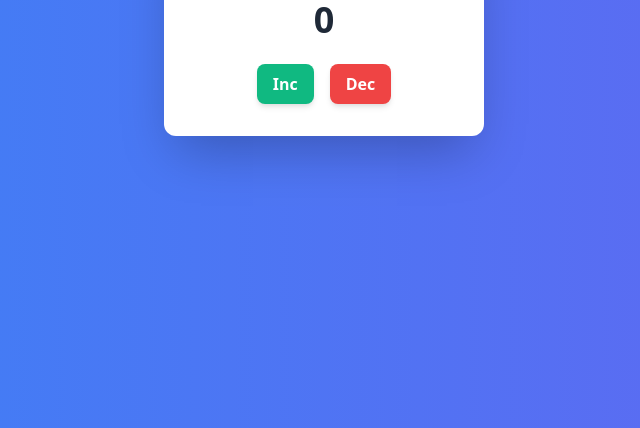
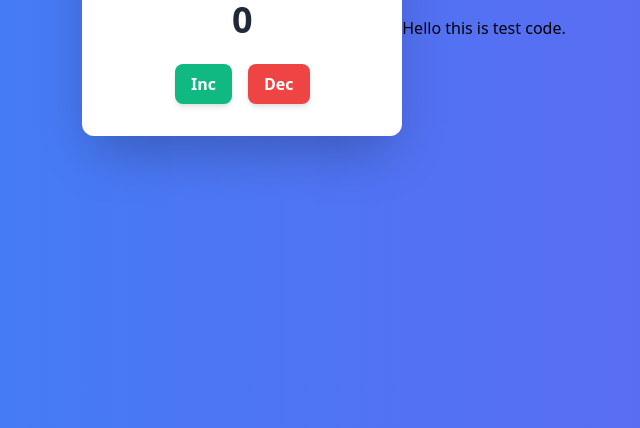
Before and after one commit to asifmehedi41/Counter, a plain HTML site: page index.html in a window 1280 px wide. Shown: the part 372-800 px from the top of the page, without its empty margins (316-956 px from the left). Drawn offline with nearby package versions, Linux system fonts and the light colour scheme.

Commit message:
Last edition

```diff
--- a/index.html
+++ b/index.html
@@ -17,7 +17,7 @@
             <button id="decreament" class="bg-red-500 text-white py-2 px-4 rounded-lg font-semibold shadow-md hover:bg-red-600 focus:outline-none focus:ring-2 focus:ring-offset-2 focus:ring-red-400">Dec</button>
         </div>
     </div>
-
+     <h5>Hello this is test code.</h5>
     <script src="index.js"></script>
 </body>
 </html>
```
